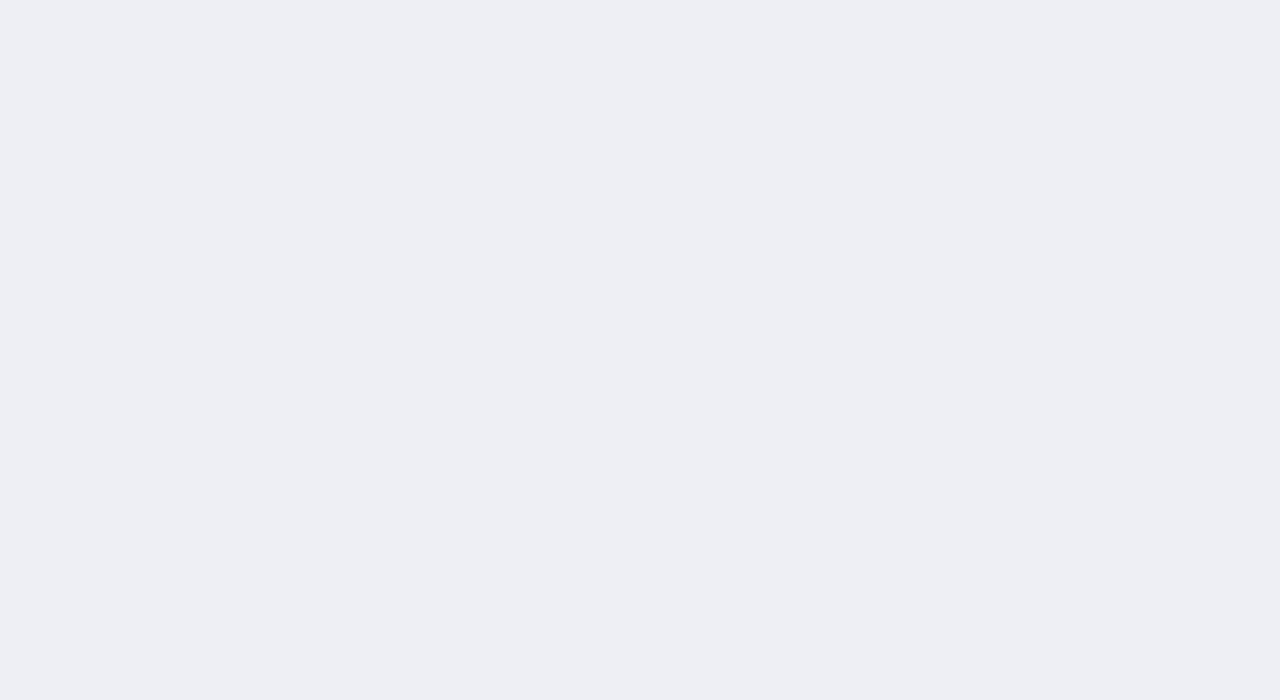
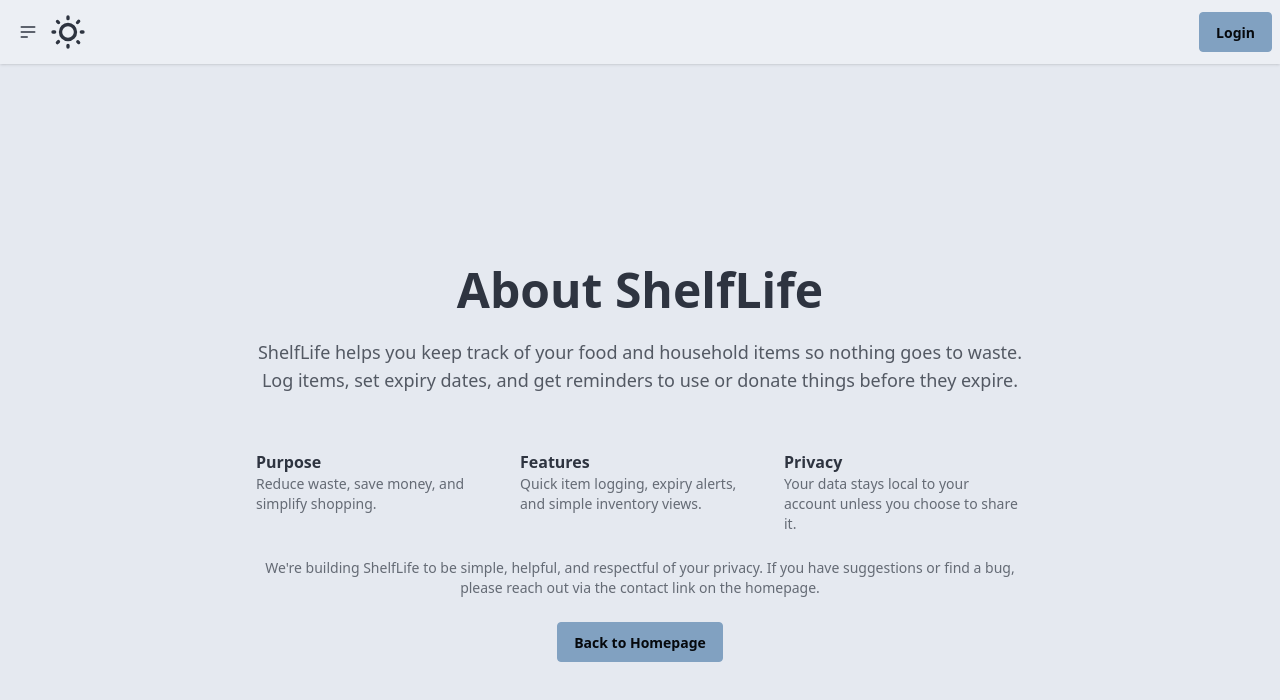
Before and after one commit to Shelflife-Project/Frontend, a React (Vite) app: page /about in a window 1280 px wide. Before the commit this address had no page. Shown: the top 700 px of the page. Built offline with nearby package versions, Linux system fonts and the light colour scheme.

Commit message:
Further syling, about page, working buttons

```diff
--- /dev/null
+++ b/src/Pages/About.tsx
@@ -0,0 +1,44 @@
+
+import LoginNavbar from "../components/LoginNavbar";
+
+export default function About() {
+    return (
+        <div>
+            <LoginNavbar />
+
+            <div className="hero min-h-screen bg-base-200">
+                <div className="hero-content text-center">
+                    <div className="max-w-3xl">
+                        <h1 className="text-4xl md:text-5xl font-bold">About ShelfLife</h1>
+                        <p className="py-6 text-lg text-base-content/80">
+                            ShelfLife helps you keep track of your food and household items so nothing goes to waste. Log
+                            items, set expiry dates, and get reminders to use or donate things before they expire.
+                        </p>
+
+                        <div className="grid gap-6 md:grid-cols-3 text-left mt-8">
+                            <div>
+                                <h3 className="font-semibold">Purpose</h3>
+                                <p className="text-sm text-base-content/70">Reduce waste, save money, and simplify shopping.</p>
+                            </div>
+                            <div>
+                                <h3 className="font-semibold">Features</h3>
+                                <p className="text-sm text-base-content/70">Quick item logging, expiry alerts, and simple inventory views.</p>
+                            </div>
+                            <div>
+                                <h3 className="font-semibold">Privacy</h3>
+                                <p className="text-sm text-base-content/70">Your data stays local to your account unless you choose to share it.</p>
+                            </div>
+                        </div>
+
+                        <p className="py-6 text-sm text-base-content/70">
+                            We're building ShelfLife to be simple, helpful, and respectful of your privacy. If you have
+                            suggestions or find a bug, please reach out via the contact link on the homepage.
+                        </p>
+
+                        <a href="/" className="btn btn-secondary">Back to Homepage</a>
+                    </div>
+                </div>
+            </div>
+        </div>
+    )
+}
--- a/src/Pages/Home.tsx
+++ b/src/Pages/Home.tsx
@@ -11,7 +11,7 @@ export default function Home() {
                         <p className="py-6">
                             Your personal inventory management system.
                         </p>
-                        <button className="btn btn-primary">Get Started</button>
+                        <a href="/about" className="btn btn-secondary">Learn More</a>
                     </div>
                 </div>
             </div>
--- a/src/Pages/Login.tsx
+++ b/src/Pages/Login.tsx
@@ -0,0 +1,11 @@
+import LoginForm from "../components/LoginForm";
+import LoginNavbar from "../components/LoginNavbar";
+
+export default function Login() {
+    return (
+        <>
+            <LoginNavbar />
+            <LoginForm />
+        </>
+    )
+}
--- a/src/components/LoginNavbar.tsx
+++ b/src/components/LoginNavbar.tsx
@@ -2,9 +2,23 @@ import Theme from "./Theme";
 
 export default function LoginNavbar() {
     return (
-        <div className="navbar bg-base-200 shadow-xs">
-            <div className="flex-none">
+        <div className="navbar bg-base-100 shadow-sm">
+            <div className="navbar-start">
+                <div className="dropdown">
+                    <div tabIndex={0} role="button" className="btn btn-ghost btn-circle">
+                        <svg xmlns="http://www.w3.org/2000/svg" className="h-5 w-5" fill="none" viewBox="0 0 24 24" stroke="currentColor"> <path strokeLinecap="round" strokeLinejoin="round" strokeWidth="2" d="M4 6h16M4 12h16M4 18h7" /> </svg>
+                    </div>
+                    <ul
+                        tabIndex={-1}
+                        className="menu menu-sm dropdown-content bg-base-100 rounded-box z-1 mt-3 w-52 p-2 shadow">
+                        <li><a href="/">Homepage</a></li>
+                        <li><a href="/about">About</a></li>
+                    </ul>
+                </div>
                 <Theme />
+            </div>
+            <div className="navbar-end">
+                <a href="/login" className="btn btn-secondary">Login</a>
             </div>
         </div>
     )
--- a/src/main.tsx
+++ b/src/main.tsx
@@ -3,13 +3,15 @@ import './index.css'
 import { BrowserRouter, Routes, Route } from 'react-router'
 import LoginForm from './components/LoginForm.tsx'
 import Home from './Pages/Home.tsx'
+import Login from './Pages/Login.tsx'
+import About from './Pages/About.tsx'
 
 createRoot(document.getElementById('root')!).render(
   <BrowserRouter>
     <Routes>
       <Route path='/' element={<Home />} />
-      <Route path='/login' element={<LoginForm />} />
-      <Route path='/test' element={<p>Test</p>} />
+      <Route path='/login' element={<Login />} />
+      <Route path='/about' element={<About />} />
     </Routes>
   </BrowserRouter>,
 )
```
